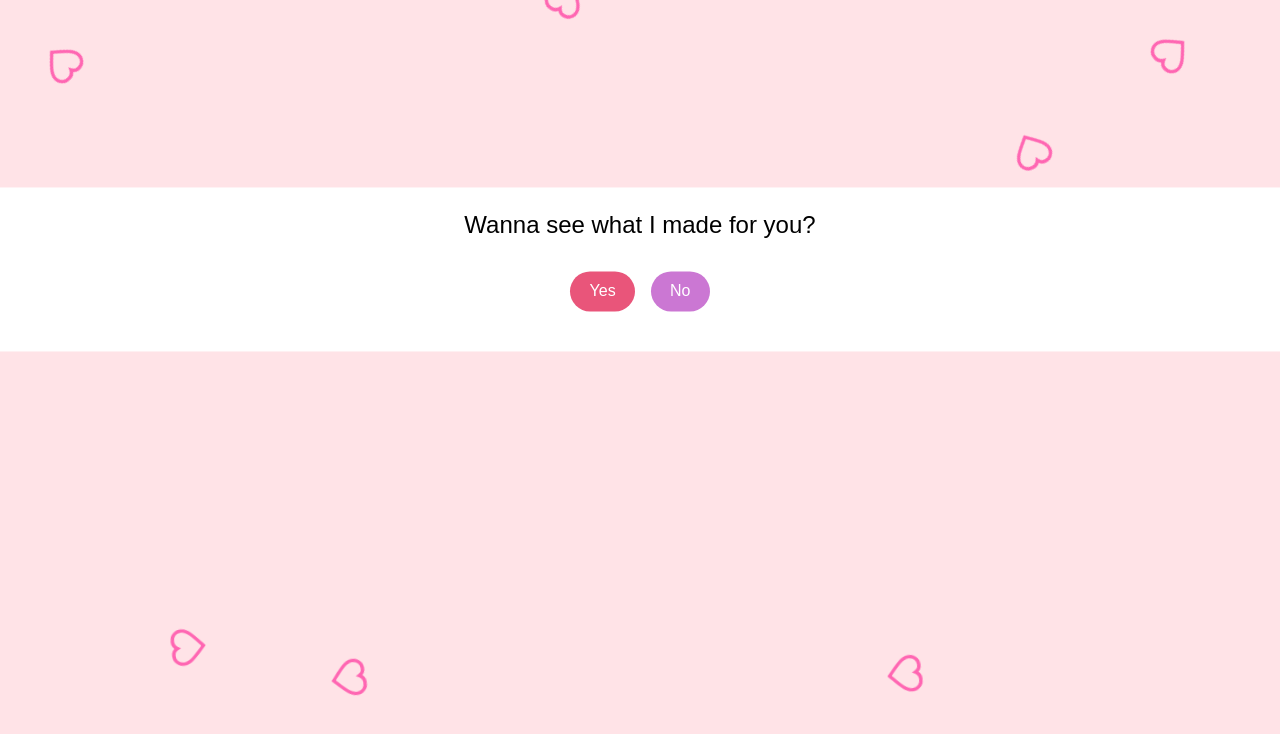
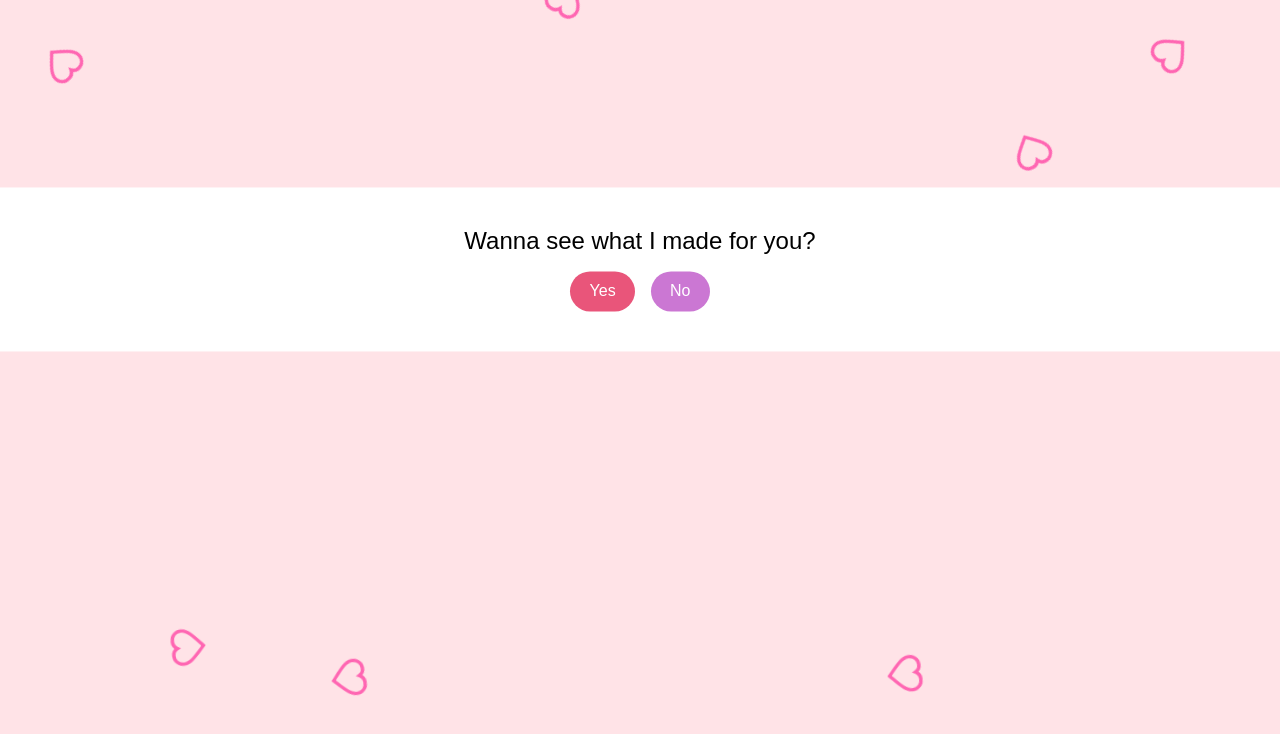
Before and after one commit to s0nuitiz/JS, a plain HTML site: page index.html in a window 1280 px wide. Drawn offline with Linux system fonts and the light colour scheme.

Commit message:
Update index.html

```diff
--- a/index.html
+++ b/index.html
@@ -11,6 +11,7 @@
       padding: 0;
       margin: 0;
       height: 100vh;
+      overflow: hidden;
       display: flex;
       justify-content: center;
       align-items: center;
@@ -35,7 +36,6 @@
     }
     .popup-buttons,
     .link-container {
-      margin-top: 1rem;
       opacity: 0;
       transition: opacity 0.5s ease;
       display: none;
@@ -124,7 +124,7 @@
     const heartSVG = '<svg xmlns="http://www.w3.org/2000/svg" viewBox="0 0 24 24" width="40px" height="40px"><path fill="none" stroke="#ff66b2" stroke-width="2" d="M12 21.35l-1.45-1.32C5.4 15.36 2 12.28 2 8.5 2 5.42 4.42 3 7.5 3c1.74 0 3.41 1.01 4.21 2.64A5.006 5.006 0 0 1 16.5 3 5.5 5.5 0 0 1 22 8.5c0 3.78-3.4 6.86-8.55 11.54L12 21.35z"/></svg>';
     const emojis = [];
 
-    const createEmoji = () => {
+    function createEmoji() {
       const emoji = document.createElement('div');
       emoji.innerHTML = heartSVG;
       emoji.className = 'emoji';
@@ -150,22 +150,22 @@
       const slideDuration = 5000 + Math.random() * 2000;
       emoji.style.animation = `${spinDirection} ${spinDuration}ms linear infinite, slide-up ${slideDuration}ms linear`;
       emoji.addEventListener('animationend', () => {
-        emojiContainer.removeChild(emoji);
+        emoji.remove();
         emojis.splice(emojis.indexOf(emoji), 1);
       });
       emojiContainer.appendChild(emoji);
     };
 
-    const slideEmojis = () => {
+    function slideEmojis() {
       for (let i = 0; i < 6; i++) {
         setTimeout(createEmoji, Math.random() * 2000);
       }
       setTimeout(slideEmojis, 4000);
-    };
+    }
 
     slideEmojis();
 
-    const showElements = () => {
+    function showElements() {
       messageBox.textContent = "Wanna see what I made for you?";
       btnContainer.style.display = 'flex';
       btnContainer.classList.add('show');
@@ -194,7 +194,7 @@
           }, 10);
         }, 3000);
       };
-    };
+    }
 
     setTimeout(() => {
       messageBox.textContent = "It's Your Special Day Yeeeey !!!";
```
